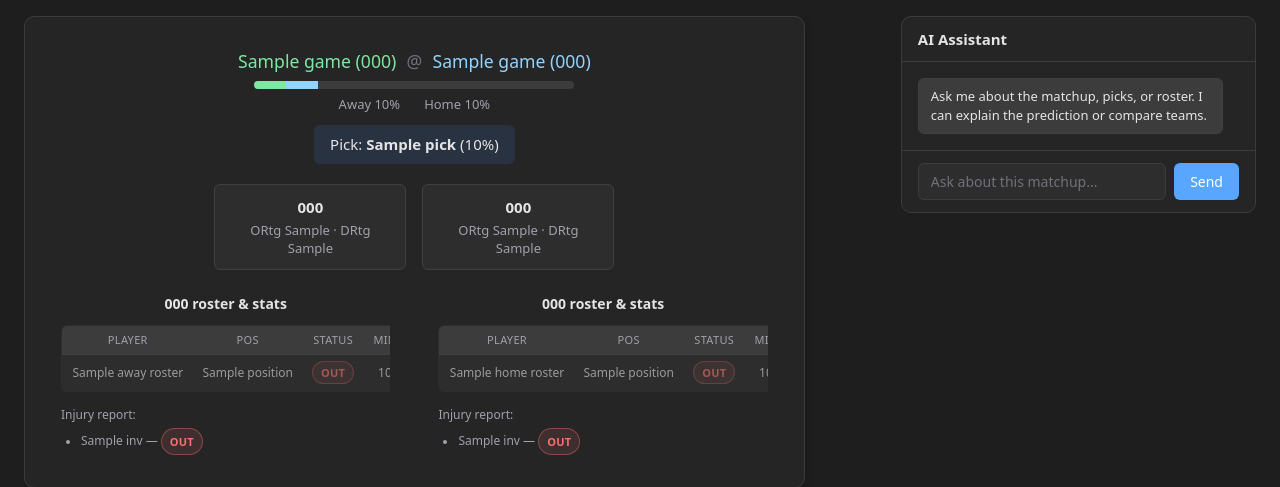
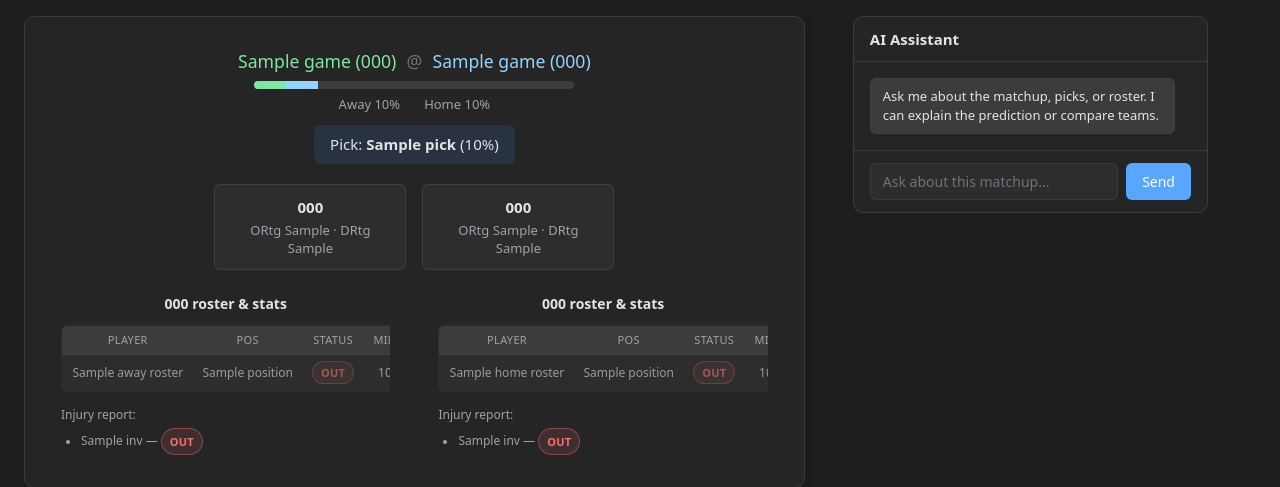
Before and after one commit to Joseph302156/NBA_Matchup_Calculator, a FastAPI app: template app/templates/results.html in a window 1280 px wide. Shown: the part 223-710 px from the top of the page. Run offline with FastAPI, Linux system fonts and the light colour scheme; the template is opened without the code that fills it: most values are stand-ins (such as "Sample title", 1, 10 or a date in 2020).

Commit message:
Adjust chat panel margin in CSS for improved layout consistency
- Added a negative left margin to the chat panel to enhance alignment within the layout.
- This change aims to refine the overall design and ensure better integration with surrounding elements.

```diff
--- a/app/static/style.css
+++ b/app/static/style.css
@@ -84,6 +84,7 @@ body {
 .chat-panel {
   flex: 0 0 calc(30% - 0.15in);
   min-width: 240px;
+  margin-left: -0.5in;
   max-height: 840px;
   align-self: flex-start;
   display: flex;
```
